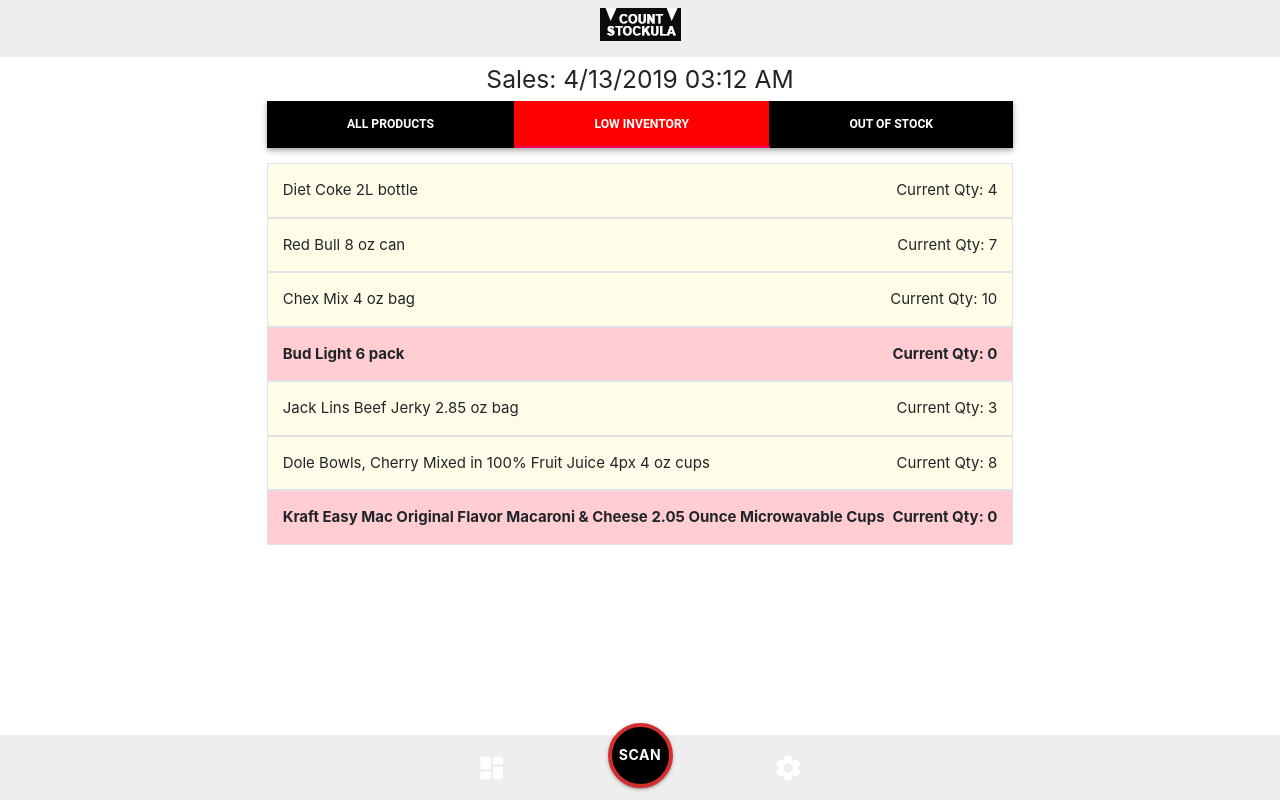
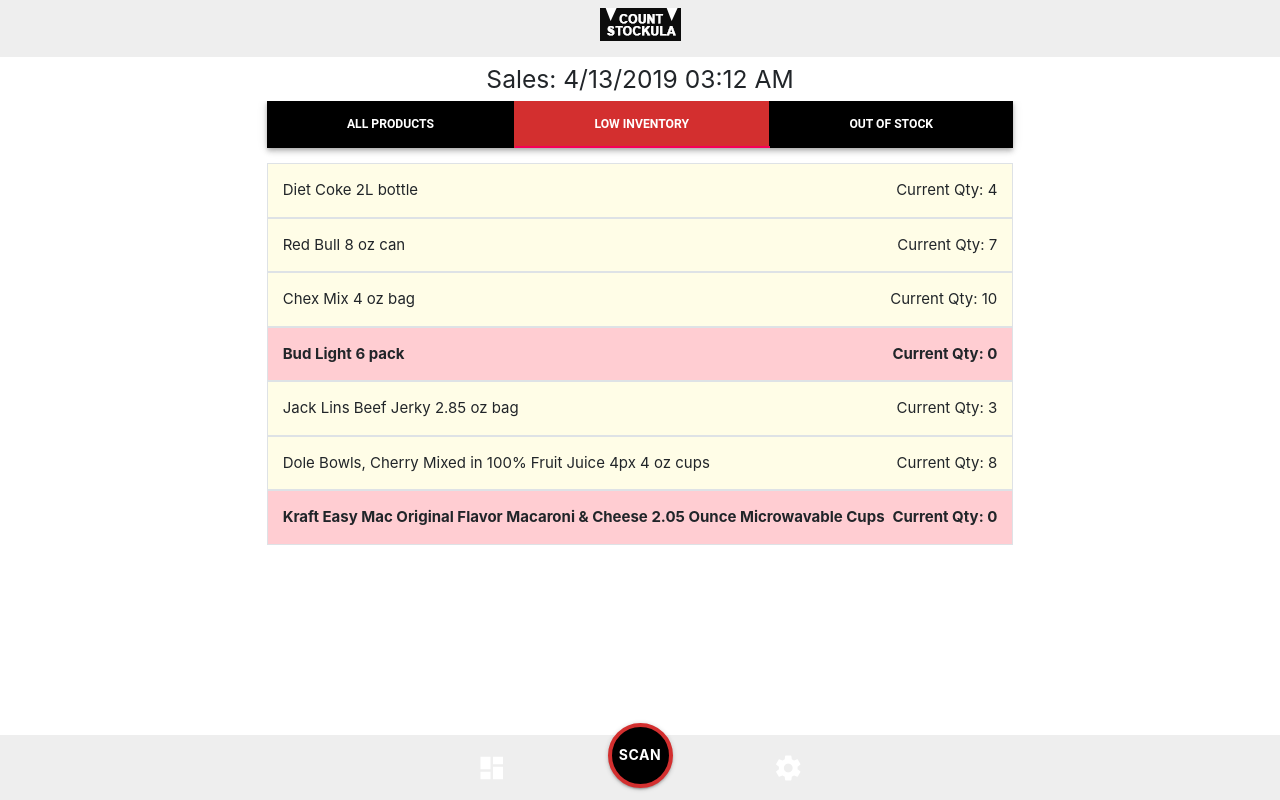
Before and after one commit to count-stockula/count-stockula, a React (Create React App) app in the folder client/: page /Dashboard in a window 1280 px wide. Built offline with nearby package versions, Linux system fonts and the light colour scheme.

Commit message:
fixed red and paddiing on sales list

```diff
--- a/client/src/components/List/List.js
+++ b/client/src/components/List/List.js
@@ -2,7 +2,7 @@ import React from "react"
 import "./List.css";
 
 export default function List(props){
-     let styleName = window.location.toString().indexOf("sales") === -1 ? "":"invList";
+     let styleName = window.location.toString().indexOf("sales") !== -1 ? "":"invList";
      return (
           <ul className={styleName}>
                {props.children}
--- a/client/src/components/Tabs/Tabs.css
+++ b/client/src/components/Tabs/Tabs.css
@@ -10,7 +10,7 @@ button.tab  {
 }
 
 button.tab.selected  {
-     background:red;
+     background:#d32f2f;
      color:white;
      font-weight: bold;
 }
--- a/client/src/pages/Sales/Sales.js
+++ b/client/src/pages/Sales/Sales.js
@@ -119,11 +119,6 @@ export default class Sales extends PureComponent{
           };
           pdfMake.createPdf(documentDefinition).open();
      }
-
-
-
-
-
      render(){
           return(
                <>
```
